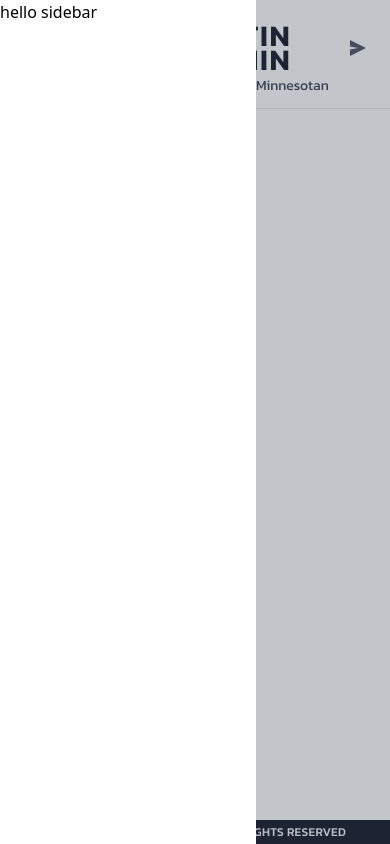
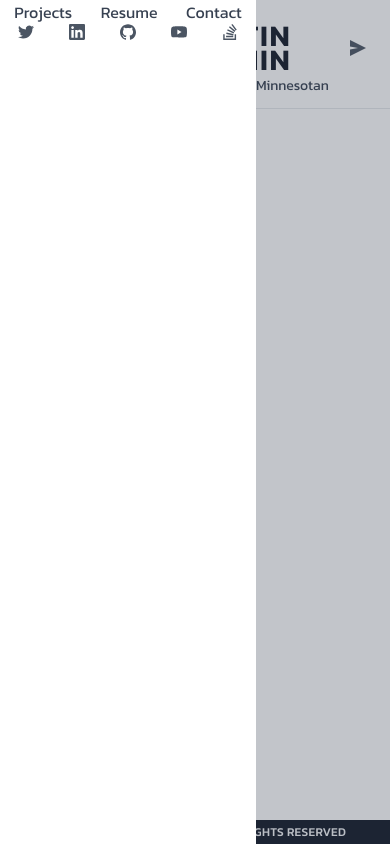
Before and after one commit to Kuzmink13/konstantin-kuzmin-dot-com-old, a React (Create React App) app: page /Projects in a window 390 px wide. Both pictures are taken after a click on the button 32 px from the left and 48 px from the top of the page. Built offline with nearby package versions, Linux system fonts and the light colour scheme.

Commit message:
Abstracted out social amd links lists

```diff
--- a/src/components/Header.jsx
+++ b/src/components/Header.jsx
@@ -6,20 +6,8 @@ import React from 'react';
 import { Link } from 'react-router-dom';
 import * as svg from '../assets/svg.json';
 
-const links = [
-  { name: 'Projects', link: '/Projects' },
-  { name: 'Resume', link: '/Resume' },
-  { name: 'Contact', link: '/Contact' },
-];
-
-const social = [
-  { name: 'twitter', svg: svg.twitter, link: '' },
-  { name: 'linkedin', svg: svg.linkedin, link: '' },
-  { name: 'github', svg: svg.github, link: 'https://github.com/Kuzmink13' },
-  // { name: 'instagram', svg: svg.instagram, link: '' },
-  { name: 'youtube', svg: svg.youtube, link: '' },
-  { name: 'stackoverflow', svg: svg.stackoverflow, link: '' },
-];
+import Links from './Links';
+import Social from './Social';
 
 export default function Header({ toggleSidebar }) {
   return (
@@ -35,17 +23,7 @@ export default function Header({ toggleSidebar }) {
         </div>
 
         <div className="hidden md:flex flex-col-reverse justify-center w-56">
-          <ul className="flex flex-row justify-around">
-            {links.map((el) => (
-              <li key={el.name} className="">
-                <Link to={el.link}>
-                  <h4 className="hover:underline hover:text-gray-900">
-                    {el.name}
-                  </h4>
-                </Link>
-              </li>
-            ))}
-          </ul>
+          <Links />
         </div>
 
         <Link className="mx-6 lg:mx-16" to="/">
@@ -59,18 +37,7 @@ export default function Header({ toggleSidebar }) {
         </Link>
 
         <div className="hidden md:flex flex-col-reverse justify-center w-56">
-          <ul className="flex flex-row justify-around">
-            {social.map((el) => (
-              <li key={el.name} className="icon-button">
-                <a href={el.link} target="_">
-                  <svg viewBox={el.svg.viewbox}>
-                    <title>{el.name}</title>
-                    <path d={el.svg.path} />
-                  </svg>
-                </a>
-              </li>
-            ))}
-          </ul>
+          <Social />
         </div>
 
         <div className="flex flex-col justify-center md:hidden">
--- /dev/null
+++ b/src/components/Links.jsx
@@ -0,0 +1,26 @@
+/**
+ * Copyright (c) Konstantin Kuzmin. All Rights Reserved.
+ */
+
+import React from 'react';
+import { Link } from 'react-router-dom';
+
+const links = [
+  { name: 'Projects', link: '/Projects' },
+  { name: 'Resume', link: '/Resume' },
+  { name: 'Contact', link: '/Contact' },
+];
+
+export default function Links() {
+  return (
+    <ul className="flex flex-row justify-around">
+      {links.map((el) => (
+        <li key={el.name} className="">
+          <Link to={el.link}>
+            <h4 className="hover:underline hover:text-gray-900">{el.name}</h4>
+          </Link>
+        </li>
+      ))}
+    </ul>
+  );
+}
--- a/src/components/Sidebar.jsx
+++ b/src/components/Sidebar.jsx
@@ -5,13 +5,16 @@
 import React, { Fragment } from 'react';
 
 import PopOver from './PopOver';
+import Links from './Links';
+import Social from './Social';
 
 export default function Sidebar({ toggleSidebar }) {
   return (
     <Fragment>
       <PopOver closeFn={toggleSidebar} />
       <div className="md:hidden absolute w-64 h-screen bg-white">
-        hello sidebar
+        <Links />
+        <Social />
       </div>
     </Fragment>
   );
--- /dev/null
+++ b/src/components/Social.jsx
@@ -0,0 +1,32 @@
+/**
+ * Copyright (c) Konstantin Kuzmin. All Rights Reserved.
+ */
+
+import React from 'react';
+import * as svg from '../assets/svg.json';
+
+const social = [
+  { name: 'twitter', svg: svg.twitter, link: '' },
+  { name: 'linkedin', svg: svg.linkedin, link: '' },
+  { name: 'github', svg: svg.github, link: 'https://github.com/Kuzmink13' },
+  // { name: 'instagram', svg: svg.instagram, link: '' },
+  { name: 'youtube', svg: svg.youtube, link: '' },
+  { name: 'stackoverflow', svg: svg.stackoverflow, link: '' },
+];
+
+export default function Social() {
+  return (
+    <ul className="flex flex-row justify-around">
+      {social.map((el) => (
+        <li key={el.name} className="icon-button">
+          <a href={el.link} target="_">
+            <svg viewBox={el.svg.viewbox}>
+              <title>{el.name}</title>
+              <path d={el.svg.path} />
+            </svg>
+          </a>
+        </li>
+      ))}
+    </ul>
+  );
+}
```
